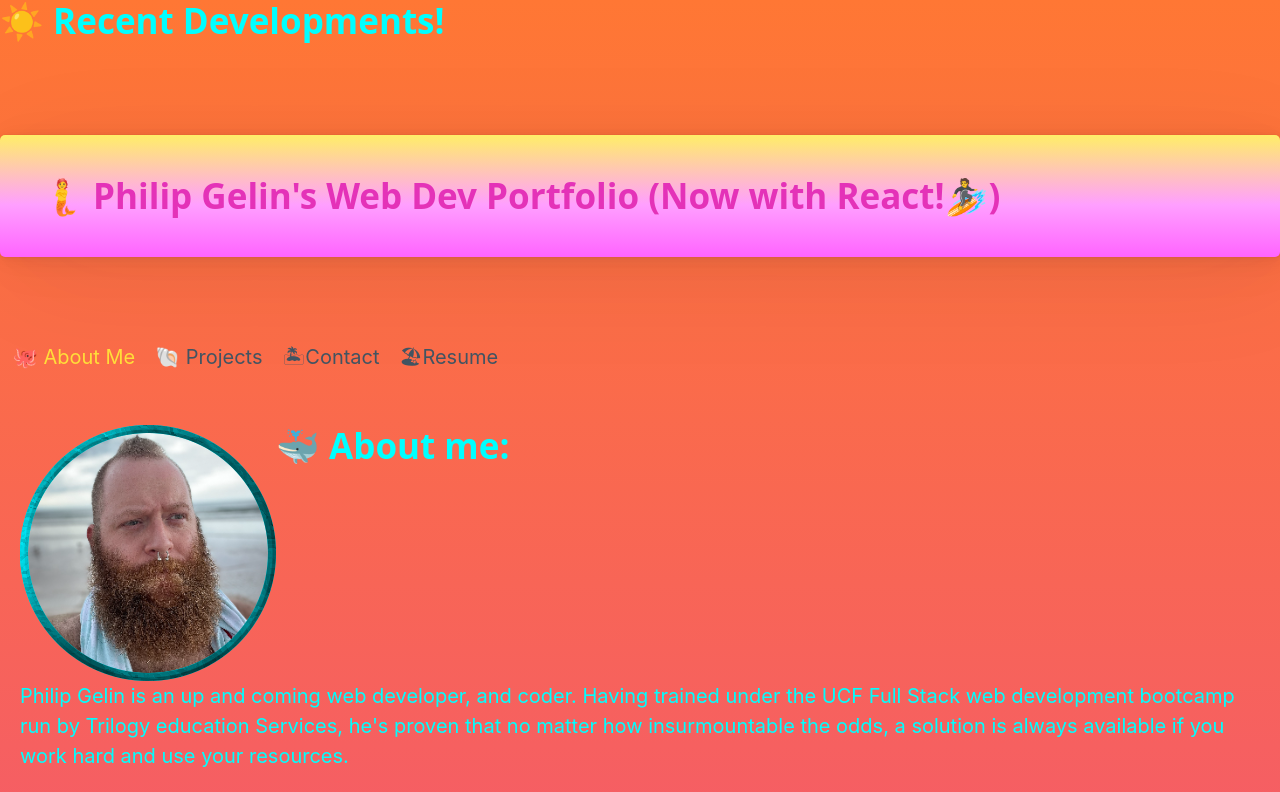
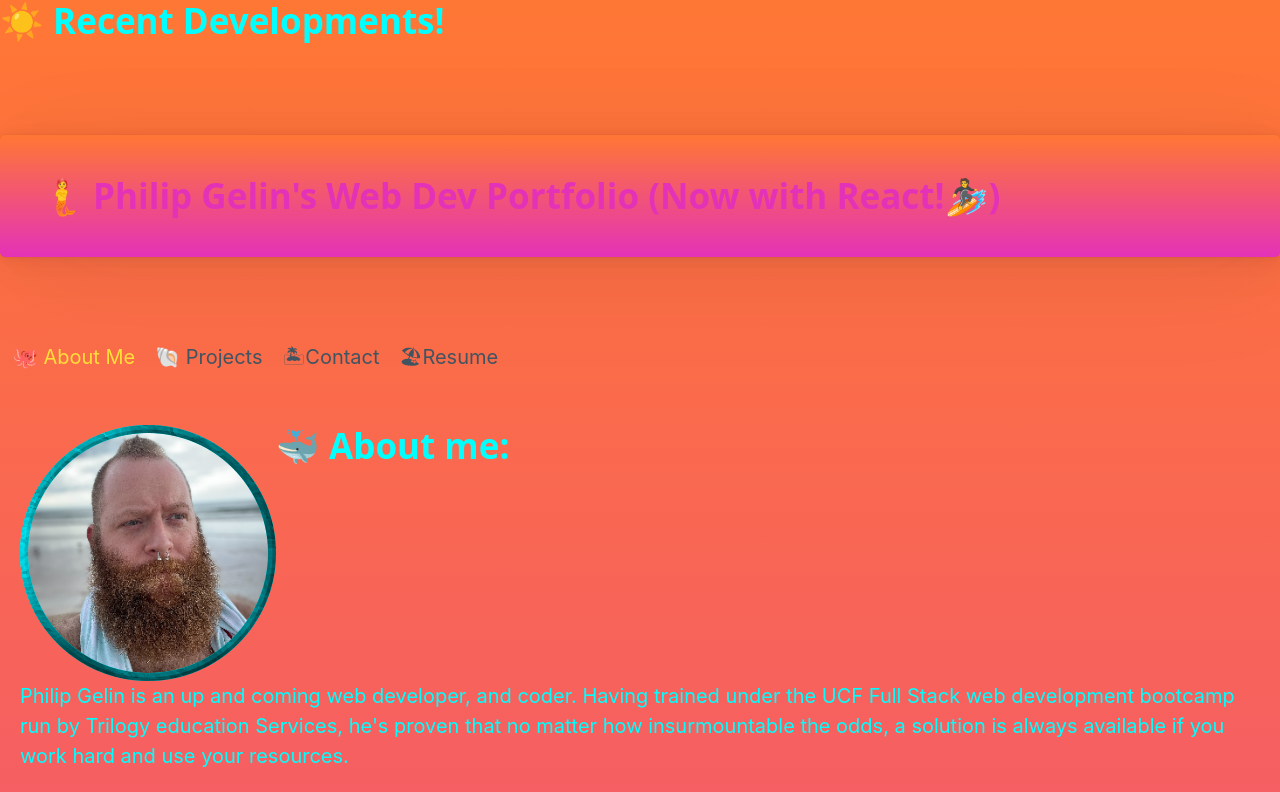
Before and after one commit to GelP1987/React-Portfolio, a React (Create React App) app: page / in a window 1280 px wide. Shown: the top 792 px of the page. Built offline with nearby package versions, Linux system fonts and the light colour scheme.

Commit message:
Update index.css

```diff
--- a/src/index.css
+++ b/src/index.css
@@ -48,7 +48,7 @@ li {
 article, h1 {
     background-image: linear-gradient(#ff7734,#e432b8);
     color: #e432b8;
-    background-blend-mode: hard-light;
+
 }
 
 code {
```
